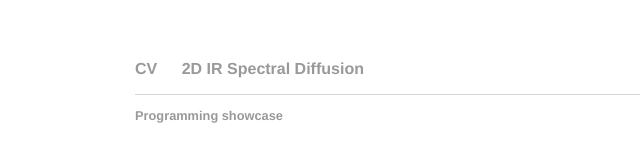
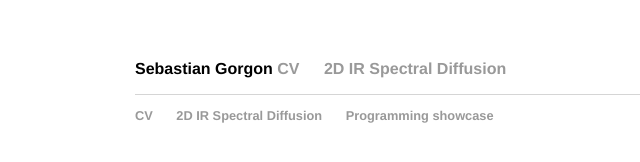
Before and after one commit to sebgorgon/sebgorgon.github.io, a plain HTML site: page index.html in a window 1280 px wide. Shown: the whole page, without its empty margins (57-697 px from the left). Drawn offline with Linux system fonts and the light colour scheme.

Commit message:
Update index.html

```diff
--- a/index.html
+++ b/index.html
@@ -8,7 +8,7 @@
 	<body>
 		<nav>
    		<ul>
-
+ 			Sebastian Gorgon
        			<li><a href="/CV180723.pdf">CV</a></li>
        			<li><a href="https://github.com/sebgorgon/2dIR-spectral-diffusion">2D IR Spectral Diffusion</a></li>
     		</ul>
@@ -18,6 +18,8 @@
 		</div><!-- /.container -->
 		<footer>
     		<ul>
+			<li><a href="/CV180723.pdf">CV</a></li>
+       			<li><a href="https://github.com/sebgorgon/2dIR-spectral-diffusion">2D IR Spectral Diffusion</a></li>
    			<li><a href="https://nbviewer.jupyter.org/github/sebgorgon/2dIR-spectral-diffusion/blob/master/specdiff180726fin.ipynb">Programming showcase</a></li>
 			</ul>
 		</footer>
```
